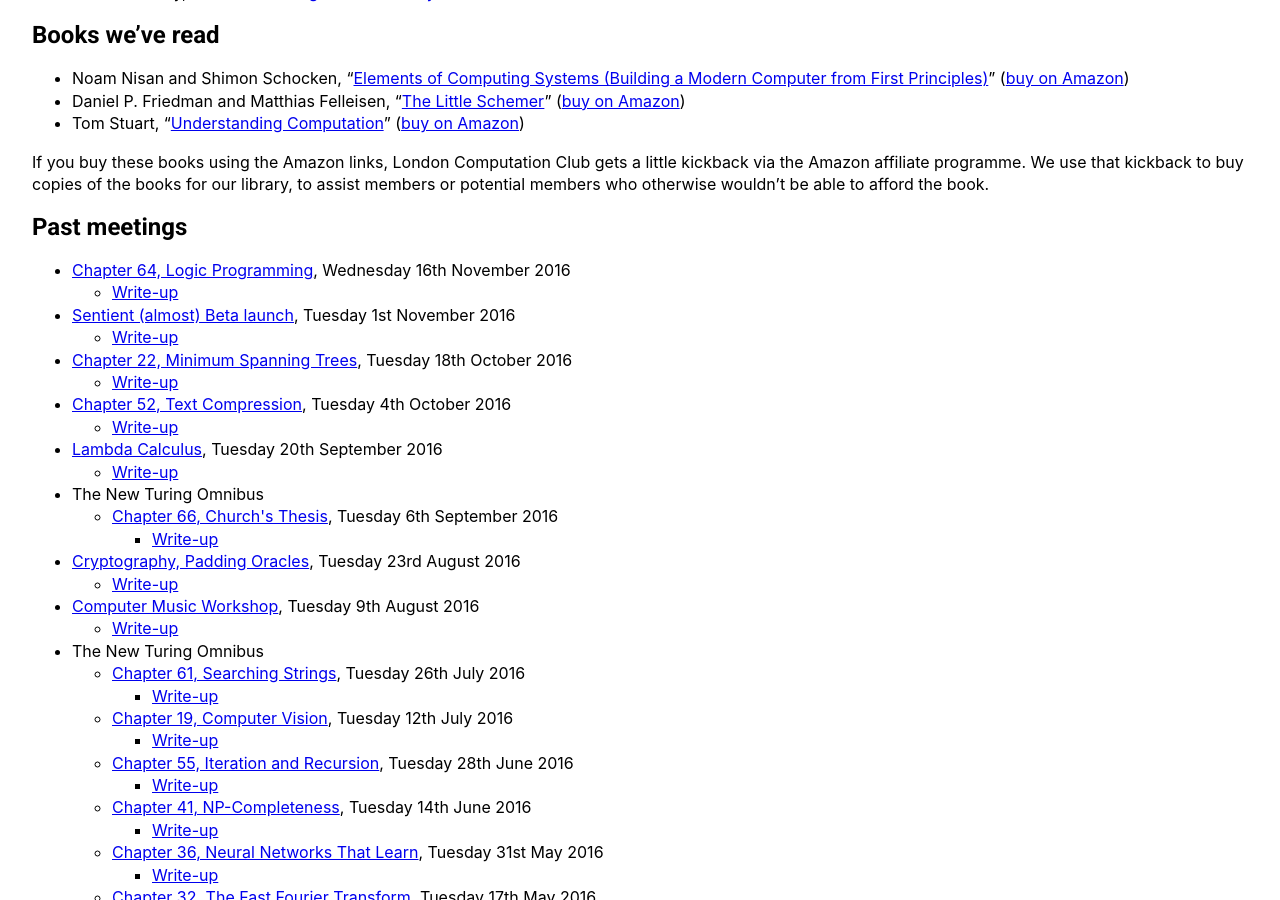
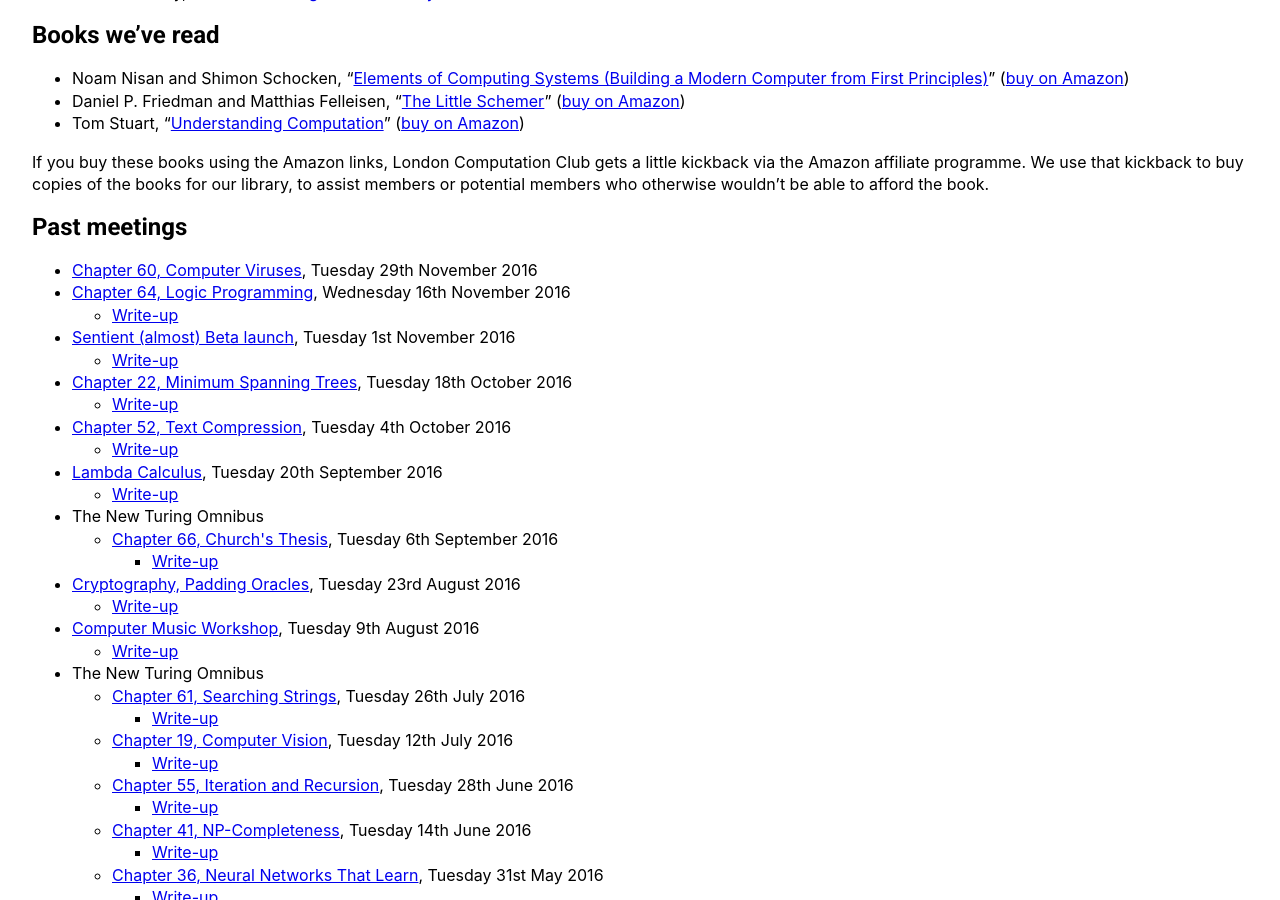
Before and after one commit to computationclub/computationclub.github.io, a Jekyll site: the page built from index.html, in a window 1280 px wide and 900 px high, scrolled down 788 px. Built offline with Jekyll 4.4.1, drawn with Linux system fonts in a browser that asks for light colours.

Commit message:
Update meetings.yml

```diff
--- a/_data/meetings.yml
+++ b/_data/meetings.yml
@@ -1,3 +1,7 @@
+- date: 2016-11-29
+  title: "Chapter 60, Computer Viruses"
+  url: https://attending.io/events/london-computation-club-computer-viruses
+
 - date: 2016-11-16
   title: "Chapter 64, Logic Programming"
   url: https://attending.io/events/london-computation-club-logic-programming
```
